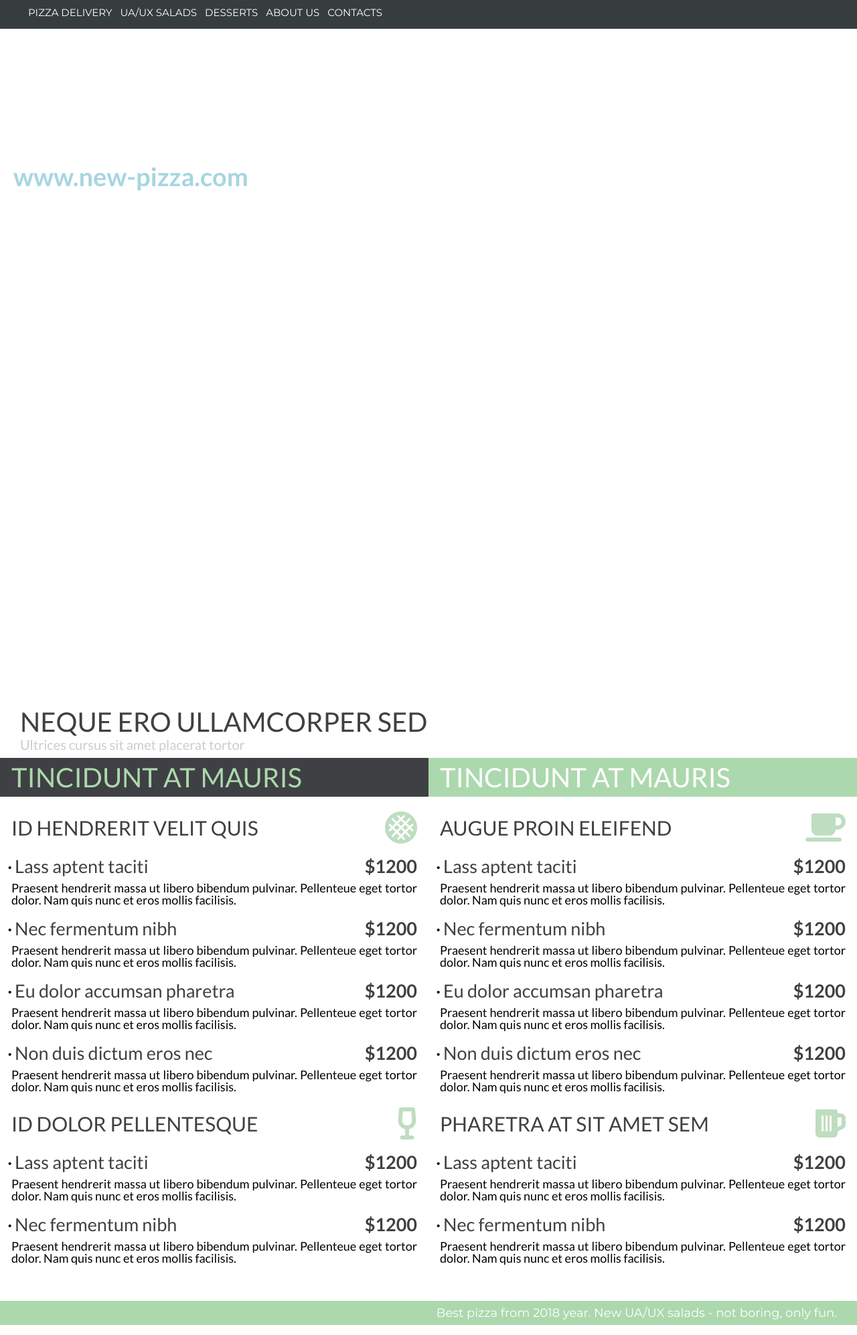
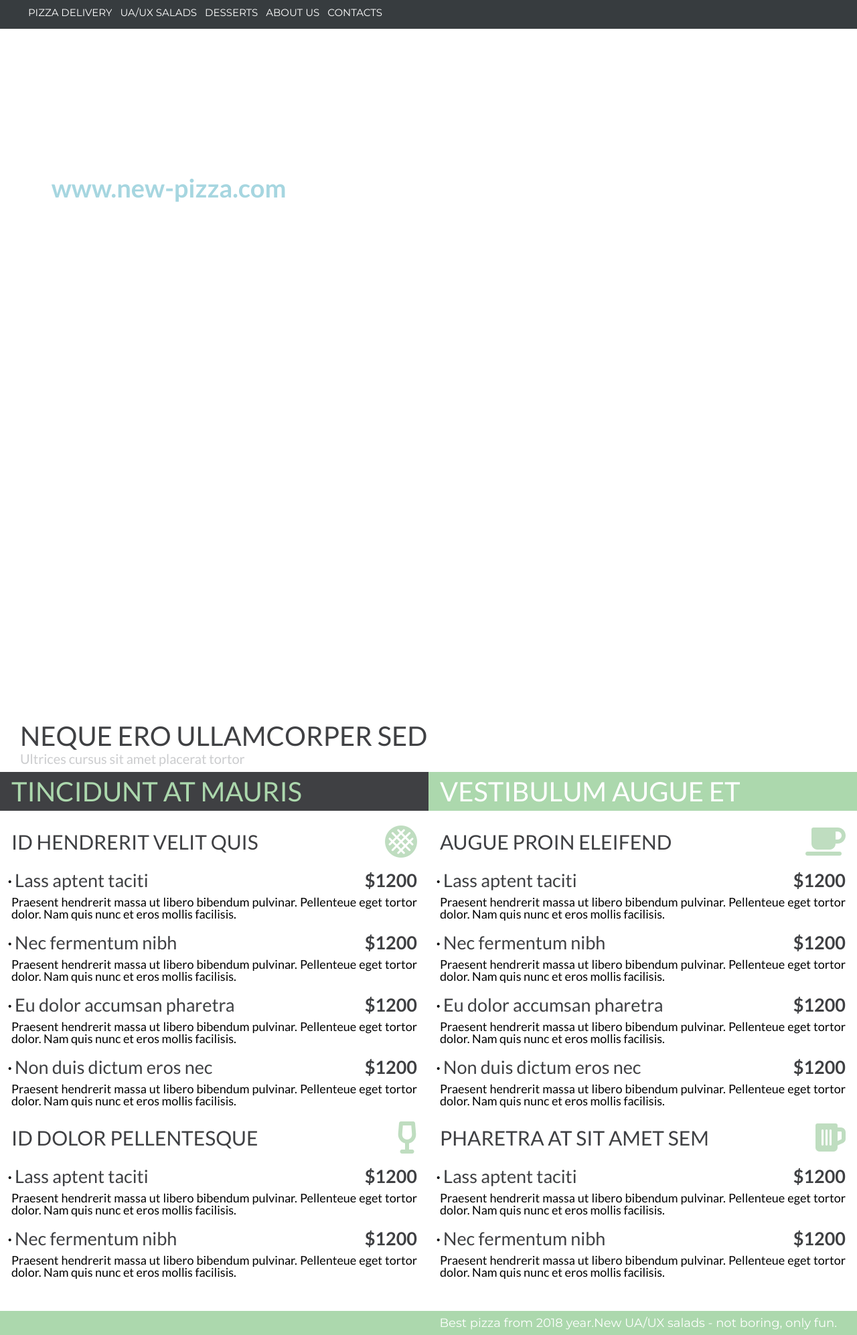
Before and after one commit to ShafranTheCoder/LP_Pizza, a plain HTML site: page index.html in a window 1280 px wide. Shown: the whole page at 67% size. Drawn offline with nearby package versions, Linux system fonts and the light colour scheme.

Commit message:
Final changes

```diff
--- a/css/style.scss
+++ b/css/style.scss
@@ -3,7 +3,7 @@ body {
 }
 
 .navbar {
-  height: 37px;
+  height: 10%;
   display: flex;
   flex-direction: row;
   justify-content: space-between;
@@ -13,7 +13,10 @@ body {
 
 .navbar-title {
   color: white;
-  padding: 10px 0 10px 15px;
+  padding: 5.1px 0 10px 18.8px;
+  font-size: 11px;
+  letter-spacing: 1.35px;
+  font-family: Montserrat, serif;
 }
 
 .navbar-menu {
@@ -32,6 +35,7 @@ body {
   background-position: center;
   background-size: cover;
   background-repeat: no-repeat;
+  padding-bottom: 29.4%;
 }
 
 .food-arrow {
@@ -46,20 +50,21 @@ body {
   font-size: 16px;
   font-weight: 700;
   line-height: 20px;
-  padding: 20px 0 0 20px;
+  padding: 15px 0 0 20px;
   color: white;
 }
 
 .header-link {
   font-size: 14px;
   font-weight: 700;
-  padding: 10px 0 95px 20px;
+  padding: 10px 0 0 20px;
   color: #a6d6e0;
 }
 
 .categories {
   font-family: Lato, sans-serif;
   color: white;
+  margin-top: 3px;
 }
 
 .category-item {
@@ -71,7 +76,7 @@ body {
 }
 
 .category-item-title-container {
-  width: 80%;
+  width: 78%;
 }
 
 .category-pizza {
@@ -90,8 +95,16 @@ body {
   color: #ffffff;
   font-size: 20px;
   font-weight: 700;
-  text-align: center;
-  padding: 12% 0;
+  padding: 24px 0 31px 63px;
+}
+.title-pizza {
+  padding: 10% 0 12% 25%;
+}
+.title-ux {
+  padding: 11% 0 11% 30%;
+}
+.title-dessert {
+  padding: 11% 0 11% 33.5%;
 }
 
 .category-item-arrow {
@@ -107,10 +120,11 @@ body {
 }
 
 /*Price*/
-.price {}
+.price {
+}
 
 .price-title-wrapper {
-  margin-top: 20px;
+  margin-top: 21px;
   padding-left: 8px;
 }
 
@@ -142,13 +156,12 @@ body {
 }
 
 .price-category-wrapper {
-  margin-top: 13px;
   padding: 0 17px;
 }
 
 .price-category-subtitle-wrapper {
   display: flex;
-  margin-top: 13px;
+  margin-top: 9.5px;
   justify-content: space-between;
   align-items: center;
   flex-direction: row;
@@ -156,7 +169,7 @@ body {
 
 .category-price-list-item {
   position: relative;
-  margin-top: 14px;
+  margin-top: 12px;
   font-size: 14px;
 }
 
@@ -180,12 +193,14 @@ body {
   justify-content: space-between;
   align-items: center;
   color: #3f4043;
+  letter-spacing: 0.005;
 }
 
 .category-price-list-item-info {
   margin-top: 6px;
   text-align: justify;
   font-size: 9px;
+  line-height: 10px;
 }
 
 .category-price-list-item-price {
@@ -221,10 +236,12 @@ body {
   color: #fff;
   background-color: #acd8ad;
 }
-
+.second-category-margin2 {
+  margin: 12px 0 0 0;
+}
 /*footer*/
 .footer {
-  margin-top: 55px;
+  margin-top: 49px;
   display: flex;
   flex-direction: row;
   justify-content: center;
@@ -268,6 +285,9 @@ body {
 
 .navbar-mobile-menu {
   display: none;
+}
+.footer-description {
+  display: block;
 }
 
 @media screen and(min-width: 320px) {
@@ -363,7 +383,7 @@ body {
     display: none;
   }
 }
-
+//! ************** 640 ****************
 @media screen and (min-width: 640px) {
   .category-item {
     display: flex;
@@ -387,11 +407,13 @@ body {
   .navbar-title {
     font-size: 24px;
     font-weight: 500;
+    padding: 0 0 0 5.5%;
+    letter-spacing: 0.3px;
   }
 
   .navbar-menu {
     height: 100%;
-    width: 10%;
+    width: 13%;
   }
 
   .navbar {
@@ -411,7 +433,7 @@ body {
     background-position: center;
     background-size: cover;
     background-repeat: no-repeat;
-    padding: 50px 0;
+    padding: 0 0 28% 0;
   }
 
   .category-pizza {
@@ -434,17 +456,27 @@ body {
     background-size: cover;
     background-repeat: no-repeat;
   }
-
+  .title-pizza {
+    padding: 10% 0 12% 28%;
+  }
+  .title-ux {
+    padding: 11% 0 11% 24%;
+  }
+  .title-dessert {
+    padding: 11% 0 11% 28%;
+  }
   .header-title {
     font-size: 36px;
     font-weight: 700;
     line-height: 38px;
+    padding: 4% 0 0 6%;
   }
 
   .header-link {
     font-size: 24px;
     font-weight: 700;
     line-height: 64px;
+    padding: 0.5% 0 0 6%;
   }
 
   .category-title {
@@ -480,6 +512,7 @@ body {
   .category-price-list-item-info {
     margin-top: 10px;
     font-size: 18px;
+    line-height: 18px;
   }
 
   .vaffle-small-icon,
@@ -534,7 +567,6 @@ body {
   }
 
   .navbar-mobile-link {
-
     color: #444444;
     font-family: Lato;
     font-size: 14px;
@@ -590,6 +622,7 @@ body {
     font-size: 38px;
     font-weight: 700;
     line-height: 44px;
+    text-align: center;
   }
 
   .category-item {
@@ -638,7 +671,7 @@ body {
     background-position: center;
     background-size: cover;
     background-repeat: no-repeat;
-    padding: 50px 0;
+    padding-bottom: 30%;
   }
 
   .category-pizza {
@@ -679,6 +712,9 @@ body {
   .price-menu-logo {
     display: block;
   }
+  .footer-description {
+    display: inline-block;
+  }
 }
 
 @media screen and (min-width: 1200px) {
@@ -716,7 +752,7 @@ body {
     font-size: 38px;
     font-weight: 700;
     line-height: 64px;
-    padding: 20px 0 0 20px;
+    padding: 10% 0 0 10%px;
   }
 
   .header-title {
--- a/index.html
+++ b/index.html
@@ -48,7 +48,7 @@
     <section class="categories">
       <a href="#" class="category-item">
         <div class="category-item-title-container category-pizza">
-          <h2 class="category-title">Pizza Delivery</h2>
+          <h2 class="category-title title-pizza">Pizza Delivery</h2>
         </div>
         <div class="category-item-arrow">
           <i class="food-arrow"></i>
@@ -57,7 +57,7 @@
 
       <a href="#" class="category-item">
         <div class="category-item-title-container category-salad">
-          <h2 class="category-title">Pizza Delivery</h2>
+          <h2 class="category-title title-ux">UA/UX Salads</h2>
         </div>
         <div class="category-item-arrow">
           <i class="food-arrow"></i>
@@ -65,7 +65,7 @@
       </a>
       <a href="#" class="category-item">
         <div class="category-item-title-container category-dessert">
-          <h2 class="category-title">Pizza Delivery</h2>
+          <h2 class="category-title title-dessert">Desserts</h2>
         </div>
         <div class="category-item-arrow">
           <i class="food-arrow"></i>
@@ -161,7 +161,7 @@
           </div>
         </div>
         <div class="price-category second-category-margin">
-          <h2 class="price-category-title second-category-title-color">tincidunt at Mauris</h2>
+          <h2 class="price-category-title second-category-title-color">vestibulum augue et</h2>
           <div class="price-category-wrapper">
             <div class="price-category-subtitle-wrapper">
               <h3 class="price-category-subtitle">augue Proin eleifend</h3>
@@ -210,7 +210,7 @@
                 </p>
               </li>
             </ul>
-            <div class="price-category-subtitle-wrapper">
+            <div class="price-category-subtitle-wrapper second-category-margin2">
               <p class="price-category-subtitle">pharetra at sit amet sem</p>
               <a href="#" class="beer-small-icon"><i class="fas fa-beer fa-2x"></i></a>
               <a href="#" class="beer-large-icon"><i class="fas fa-beer fa-3x"></i></a>
@@ -243,7 +243,11 @@
     </section>
     <section class="footer">
       <img src="img/980/navigation-logo_copy.png" alt="" class="footer-logo" />
-      <span class="footer-description">Best pizza from 2018 year. New UA/UX salads - not boring, only fun.</span>
+      <span class="footer-description"
+        >Best pizza from 2018 year.<span class="footer-description footer-second-desc"
+          >New UA/UX salads - not boring, only fun.</span
+        ></span
+      >
     </section>
     <script
       src="https://code.jquery.com/jquery-3.4.1.min.js"
```
Also changed, not shown: css/style.css, 1 other file.
